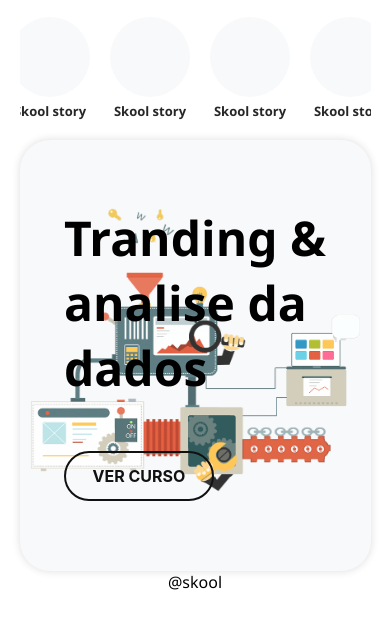
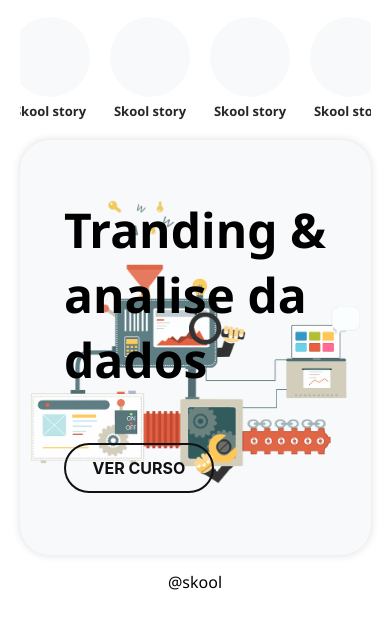
Before and after one commit to FTembe/skool, a plain HTML site: page index.html in a window 390 px wide. Shown: the part 66-694 px from the top of the page. Drawn offline with Linux system fonts and the light colour scheme.

Commit message:
copyright position

```diff
--- a/assets/css/style.css
+++ b/assets/css/style.css
@@ -454,7 +454,7 @@ justify-content: center;
    /*color: #fff;*/
     }
     .pub-content{
-      padding: 68px 10px;
+      padding: 60px 10px;
       display: flex;
       justify-content: center;
       align-items: center;
--- a/index.html
+++ b/index.html
@@ -175,7 +175,7 @@
     </div>
     </section>
     <footer>
-<div style="text-align: center; margin: ">
+<div style="text-align: center; margin-top:1rem ">
         <p>@skool</p>
       </div>
     </footer>
```
